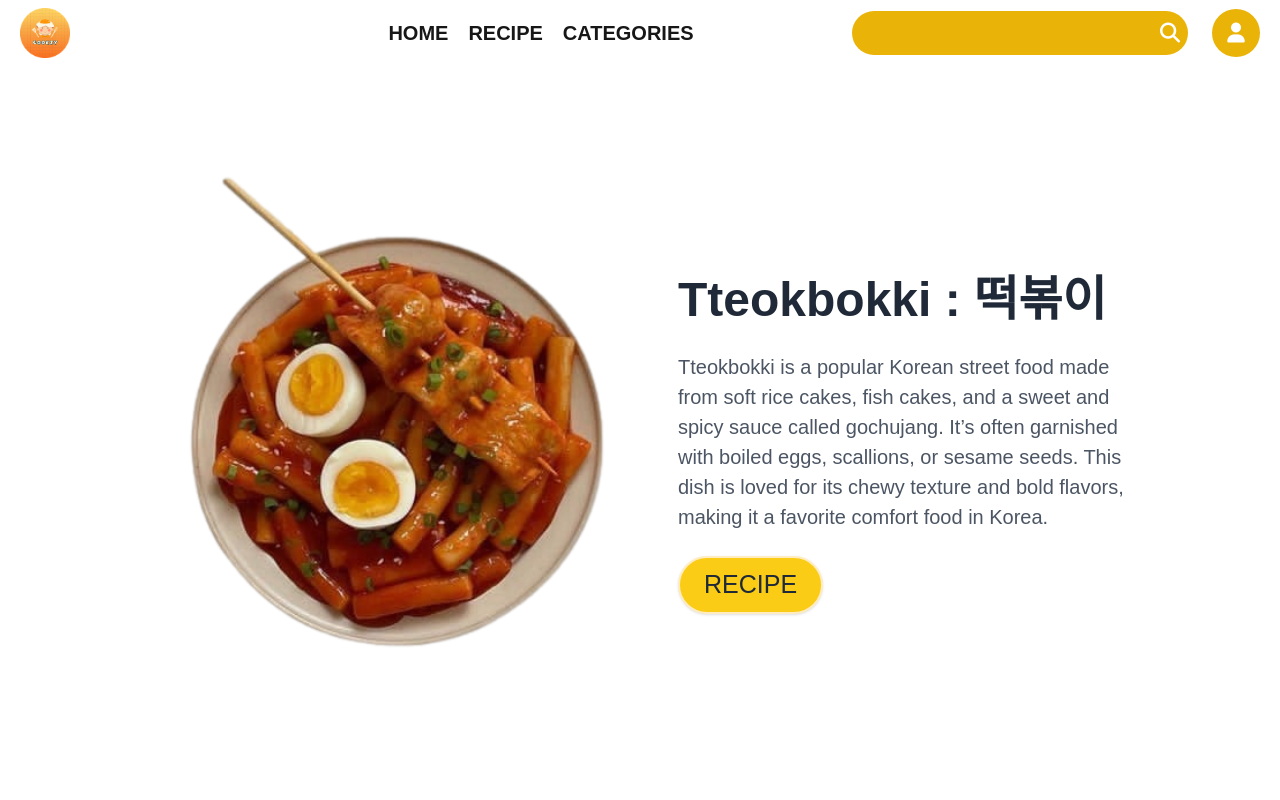
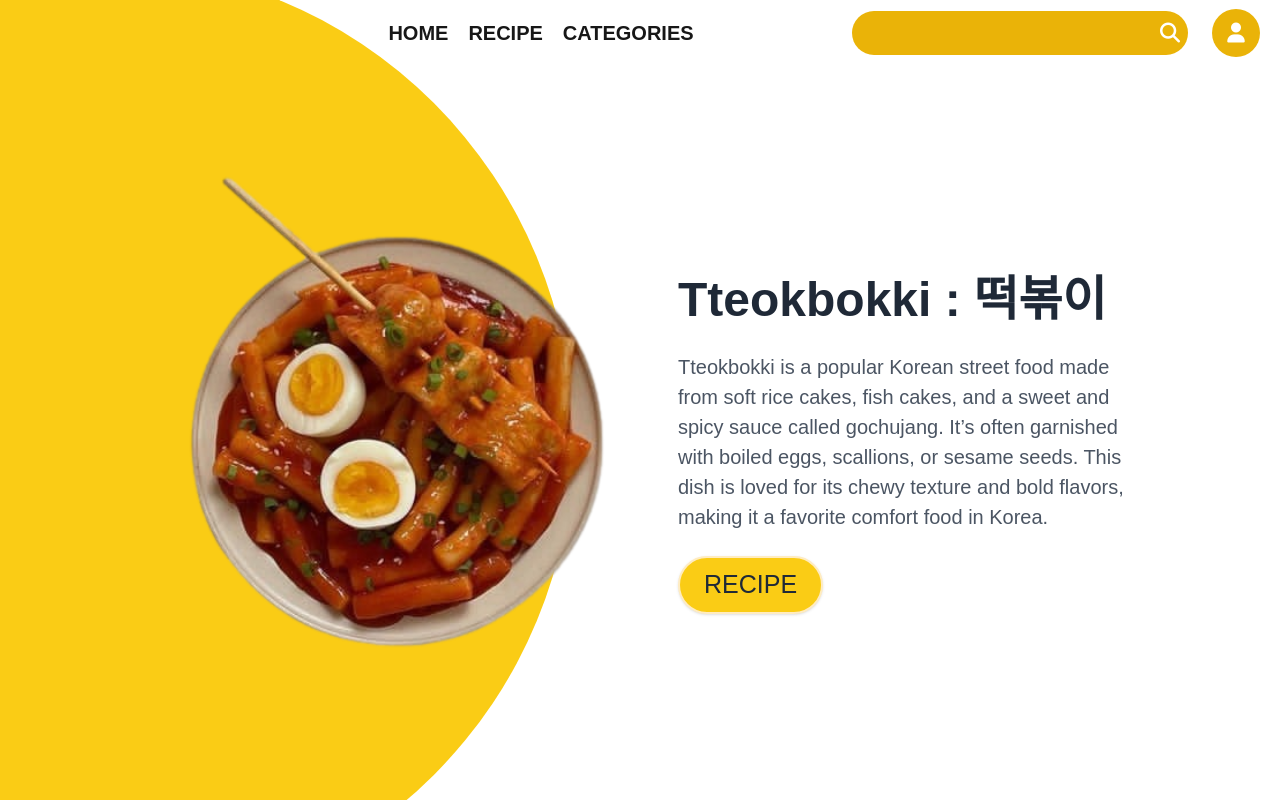
Before and after one commit to pskjksr/food, a Next.js app: page /homepage in a window 1280 px wide. Shown: the top 800 px of the page. Built offline with nearby package versions, Linux system fonts and the light colour scheme.

Commit message:
Adjust to front

```diff
--- a/app/layout.jsx
+++ b/app/layout.jsx
@@ -21,11 +21,9 @@ export const metadata = {
 export default function RootLayout({ children }) {
   return (
     <html lang="en">
-      <body
-        className={`${geistSans.variable} ${geistMono.variable} antialiased`}
-      >
-        <Navbar/>
-        {children}
+      <body className={`${geistSans.variable} ${geistMono.variable} antialiased`}>
+        <Navbar className="relative z-10" /> {/* Navbar อยู่ข้างหน้า */}
+        <div className="relative z-0">{children}</div> {/* เนื้อหาทั้งหมดอยู่ด้านหลัง */}
       </body>
     </html>
   );
```
